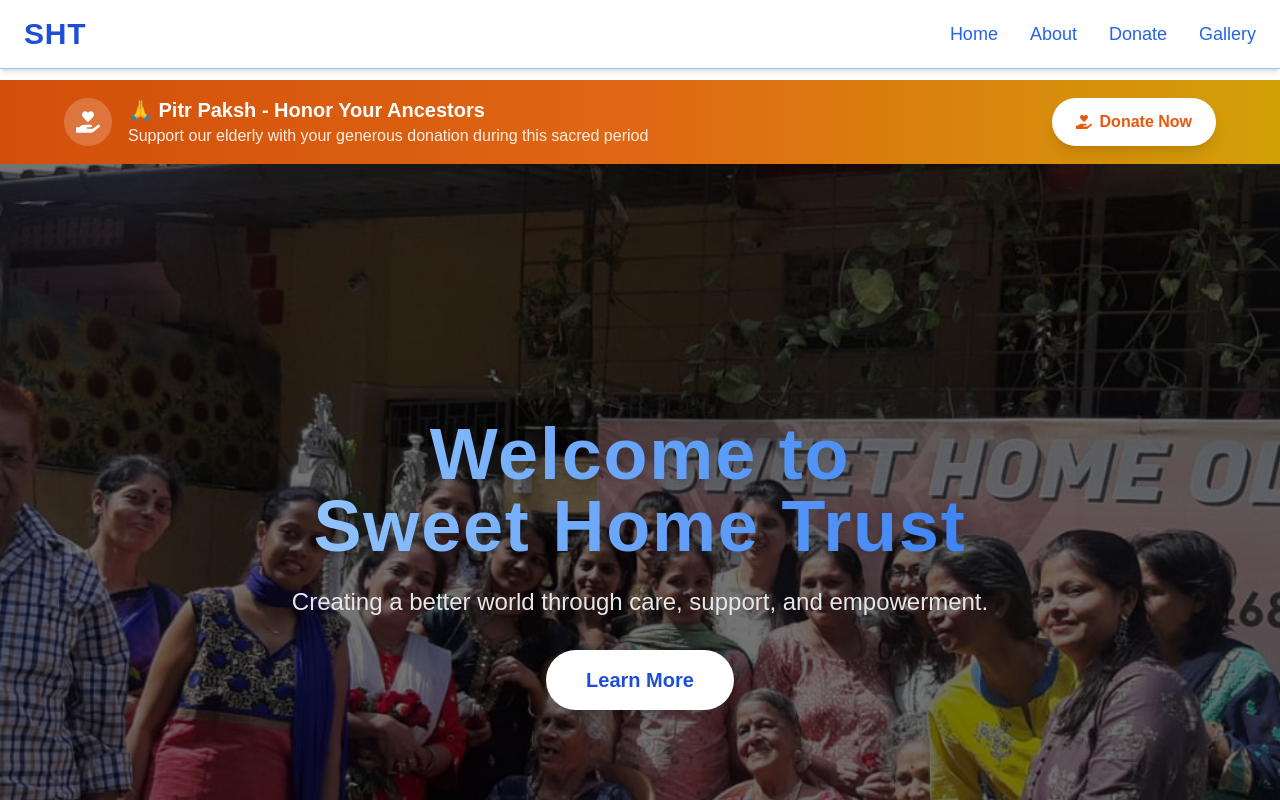
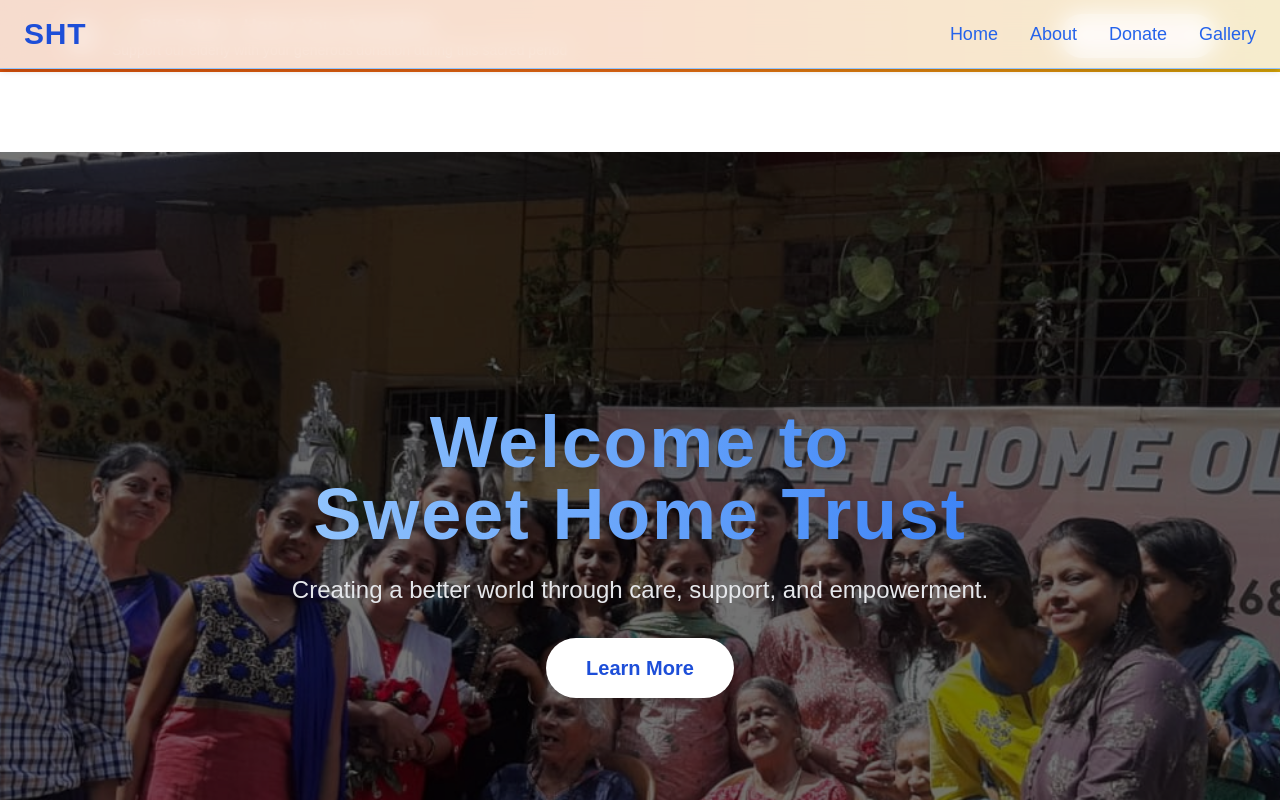
Before and after one commit to Shivikagarg999/ashr, a Next.js app: page /home/Home in a window 1280 px wide. Shown: the top 800 px of the page. Built offline with nearby package versions, Linux system fonts and the light colour scheme.

Commit message:
Update Home.jsx

```diff
--- a/src/pages/home/Home.jsx
+++ b/src/pages/home/Home.jsx
@@ -13,11 +13,8 @@ const fadeIn = {
 export default function Home() {
   return (
     <div className="flex flex-col min-h-screen">
-      <Navbar />
-      <main className="flex-grow pt-16 md:pt-20">
-
-        {/* Pitr Paksh Donation Banner */}
-        <section className="bg-gradient-to-r from-orange-600 via-orange-500 to-yellow-500 text-white py-4 px-6 md:px-12 relative overflow-hidden">
+      {/* Pitr Paksh Donation Banner - Above Navbar */}
+      <section className="bg-gradient-to-r from-orange-600 via-orange-500 to-yellow-500 text-white py-3 px-6 md:px-12 relative overflow-hidden">
         <div className="absolute inset-0 bg-black bg-opacity-10"></div>
         <motion.div
           initial={{ opacity: 0, y: -20 }}
@@ -25,23 +22,26 @@ export default function Home() {
           transition={{ duration: 0.8 }}
           className="max-w-6xl mx-auto flex flex-col md:flex-row items-center justify-between relative z-10"
         >
-            <div className="flex items-center gap-4 mb-4 md:mb-0">
-              <div className="bg-white bg-opacity-20 p-3 rounded-full">
-                <FaHandHoldingHeart className="text-2xl" />
+          <div className="flex items-center gap-3 mb-2 md:mb-0">
+            <div className="bg-white bg-opacity-20 p-2 rounded-full">
+              <FaHandHoldingHeart className="text-xl" />
             </div>
             <div>
-                <h3 className="text-lg md:text-xl font-bold">🙏 Pitr Paksh - Honor Your Ancestors</h3>
-                <p className="text-sm md:text-base opacity-90">Support our elderly with your generous donation during this sacred period</p>
+              <h3 className="text-sm md:text-lg font-bold">🙏 Pitr Paksh - Honor Your Ancestors</h3>
+              <p className="text-xs md:text-sm opacity-90">Support our elderly with your generous donation during this sacred period</p>
             </div>
           </div>
           <motion.div whileHover={{ scale: 1.05 }} className="flex-shrink-0">
-              <Link href="/donate" className="inline-flex items-center gap-2 bg-white text-orange-600 font-semibold px-6 py-3 rounded-full shadow-lg hover:bg-orange-50 transition-all">
-                <FaHandHoldingHeart />
+            <Link href="/donate" className="inline-flex items-center gap-2 bg-white text-orange-600 font-semibold px-4 py-2 md:px-5 md:py-2.5 rounded-full shadow-lg hover:bg-orange-50 transition-all text-sm md:text-base">
+              <FaHandHoldingHeart className="text-sm md:text-base" />
               Donate Now
             </Link>
           </motion.div>
         </motion.div>
       </section>
+
+      <Navbar />
+      <main className="flex-grow pt-16 md:pt-20">
 
         {/* Home Section */}
         <section className="h-screen relative flex items-center justify-center text-center px-6 md:px-12 text-white">
@@ -116,10 +116,72 @@ export default function Home() {
           </div>
         </section>
 
+        {/* Donation Section */}
+        <section className="bg-gradient-to-r from-blue-700 to-blue-900 py-16 px-6 md:px-12 text-white">
+          <div className="max-w-6xl mx-auto">
+            <motion.div
+              initial="hidden"
+              animate="visible"
+              variants={fadeIn}
+              className="text-center mb-12"
+            >
+              <h2 className="text-4xl font-extrabold">Support Our Mission</h2>
+              <p className="mt-4 text-xl max-w-3xl mx-auto">
+                Your donation helps us continue our work with the elderly, children, and marginalized communities
+              </p>
+            </motion.div>
+
+            <div className="grid md:grid-cols-3 gap-8 max-w-5xl mx-auto">
+              {[
+                { amount: "₹5,000", desc: "Support our general welfare programs", color: "from-blue-500 to-blue-600" },
+                { amount: "₹10,000", desc: "Help sustain our long-term initiatives", color: "from-blue-600 to-blue-700" },
+                { amount: "₹50,000", desc: "Make a significant impact on our community", color: "from-blue-700 to-blue-800" },
+              ].map((item, index) => (
+                <motion.div
+                  key={index}
+                  className="bg-gradient-to-br p-6 rounded-2xl shadow-lg text-center group hover:scale-105 transition-all duration-300 cursor-pointer"
+                  whileHover={{ y: -10 }}
+                  style={{ background: `linear-gradient(135deg, var(--tw-gradient-from), var(--tw-gradient-to))` }}
+                >
+                  <div className="text-3xl font-bold mb-4">{item.amount}</div>
+                  <p className="text-blue-100">{item.desc}</p>
+                  <motion.div
+                    whileHover={{ scale: 1.05 }}
+                    className="mt-6"
+                  >
+                    <Link
+                      href="/donate"
+                      className="inline-block bg-white text-blue-700 font-semibold px-6 py-2 rounded-full hover:bg-blue-50 transition-all"
+                    >
+                      Donate
+                    </Link>
+                  </motion.div>
+                </motion.div>
+              ))}
+            </div>
+
+            <motion.div
+              initial="hidden"
+              animate="visible"
+              variants={fadeIn}
+              className="text-center mt-12"
+            >
+              <p className="text-lg mb-6">You can also donate any custom amount to support our cause</p>
+              <motion.button
+                whileHover={{ scale: 1.05 }}
+                whileTap={{ scale: 0.95 }}
+                className="bg-yellow-400 text-blue-900 font-bold py-4 px-8 rounded-full text-lg shadow-lg hover:bg-yellow-500 transition-all"
+              >
+                Make a Donation
+              </motion.button>
+            </motion.div>
+          </div>
+        </section>
+
         <section
           className="relative bg-[url('/images/childs.jpeg')] bg-cover bg-center bg-no-repeat text-blue-900 py-16 px-6 md:px-12"
         >
-  <div className="absolute inset-0 bg-black/40"></div> {/* Dark overlay for better contrast */}
+          <div className="absolute inset-0 bg-black/40"></div>
 
           <motion.div initial="hidden" animate="visible" variants={fadeIn} className="max-w-4xl mx-auto text-center relative">
             <h2 className="text-4xl font-extrabold text-white">Our Causes</h2>
@@ -160,7 +222,6 @@ export default function Home() {
             ))}
           </div>
         </section>
-
 
         <section className="bg-gradient-to-b from-blue-500 to-blue-900 text-white py-16 px-6 md:px-12">
           {/* Header Section */}
@@ -224,7 +285,6 @@ export default function Home() {
           </div>
         </section>
 
-
         <section className="bg-blue-50 text-blue-900 py-16 px-6 md:px-12">
           {/* Header Section */}
           <div className="max-w-4xl mx-auto text-center">
```
Lines whose indentation alone changed are shown as unchanged.
